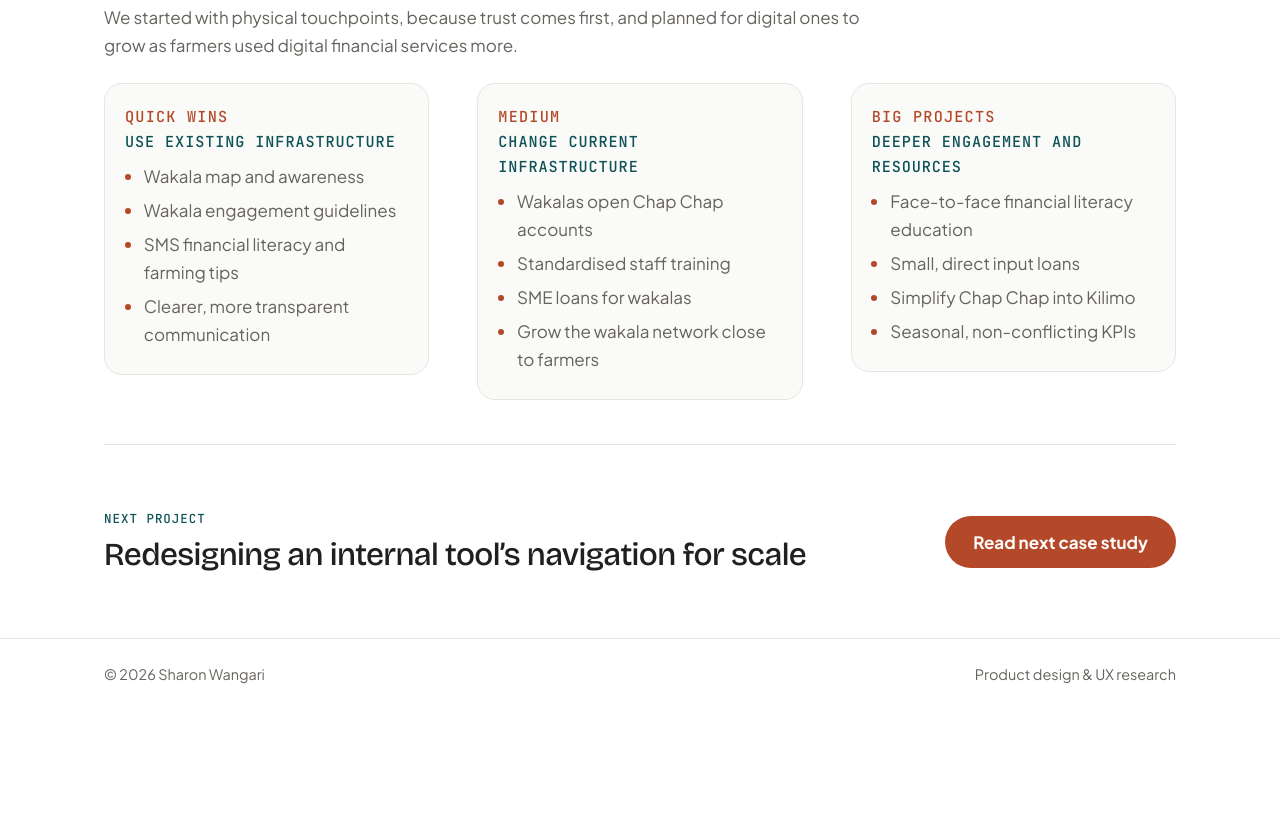
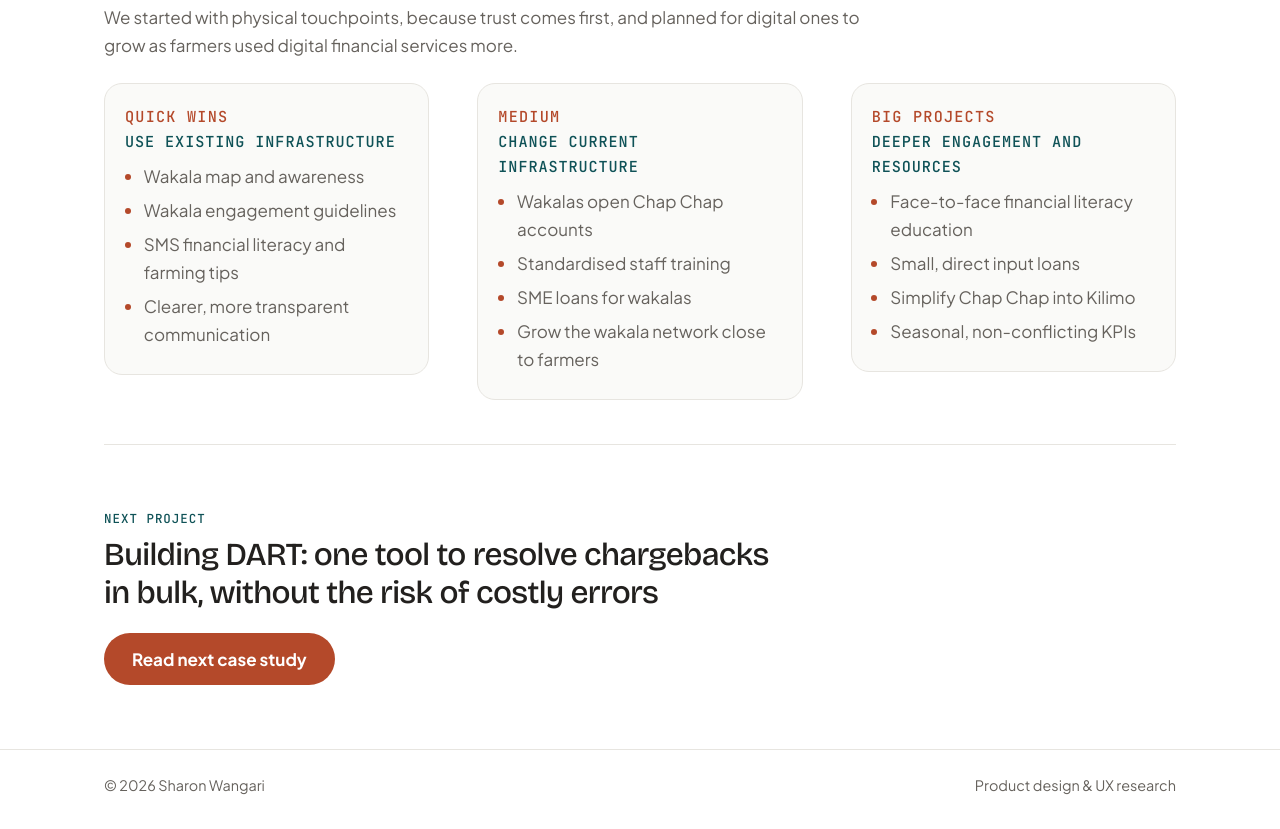
Before and after one commit to elijahmbaru/sharon_portfolio, a plain HTML site: page agri-finance.html in a window 1280 px wide. Shown: the part 8775-9604 px from the top of the page. Before the commit the page ends 9494 px from the top, so only its background shows below. Drawn offline with nearby package versions, Linux system fonts and the light colour scheme.

Commit message:
Update portfolio website

```diff
--- a/agri-finance.html
+++ b/agri-finance.html
@@ -486,9 +486,10 @@ footer .wrap { padding-block: 24px 32px; color: var(--muted); font-size: 0.9rem;
   <section class="wrap next">
     <div>
       <p class="label">Next project</p>
-      <h2>Redesigning an internal tool’s navigation for scale</h2>
+      <!-- hidden 2026-11-19: was Watchtower navigation (watchtower-navigation.html) -->
+      <h2>Building DART: one tool to resolve chargebacks in bulk, without the risk of costly errors</h2>
     </div>
-    <a class="pill" href="watchtower-navigation.html">Read next case study</a>
+    <a class="pill" href="chargebacks-dart.html">Read next case study</a>
   </section>
 </main>
 
--- a/sitemap.xml
+++ b/sitemap.xml
@@ -8,6 +8,6 @@
   <url><loc>https://swangari.bytespot.org/paypal-checkout</loc></url>
   <url><loc>https://swangari.bytespot.org/paystack-settlements</loc></url>
   <url><loc>https://swangari.bytespot.org/sendy-supply</loc></url>
-  <url><loc>https://swangari.bytespot.org/watchtower-navigation</loc></url>
-  <url><loc>https://swangari.bytespot.org/zambia-vsla</loc></url>
+  <!-- hidden 2026-11-19 <url><loc>https://swangari.bytespot.org/watchtower-navigation</loc></url> -->
+  <!-- hidden 2026-11-19 <url><loc>https://swangari.bytespot.org/zambia-vsla</loc></url> -->
 </urlset>
```
Also changed, not shown: index.html (+4 -0 lines), watchtower-navigation.html (+1 -1 lines), zambia-vsla.html (+1 -1 lines).
